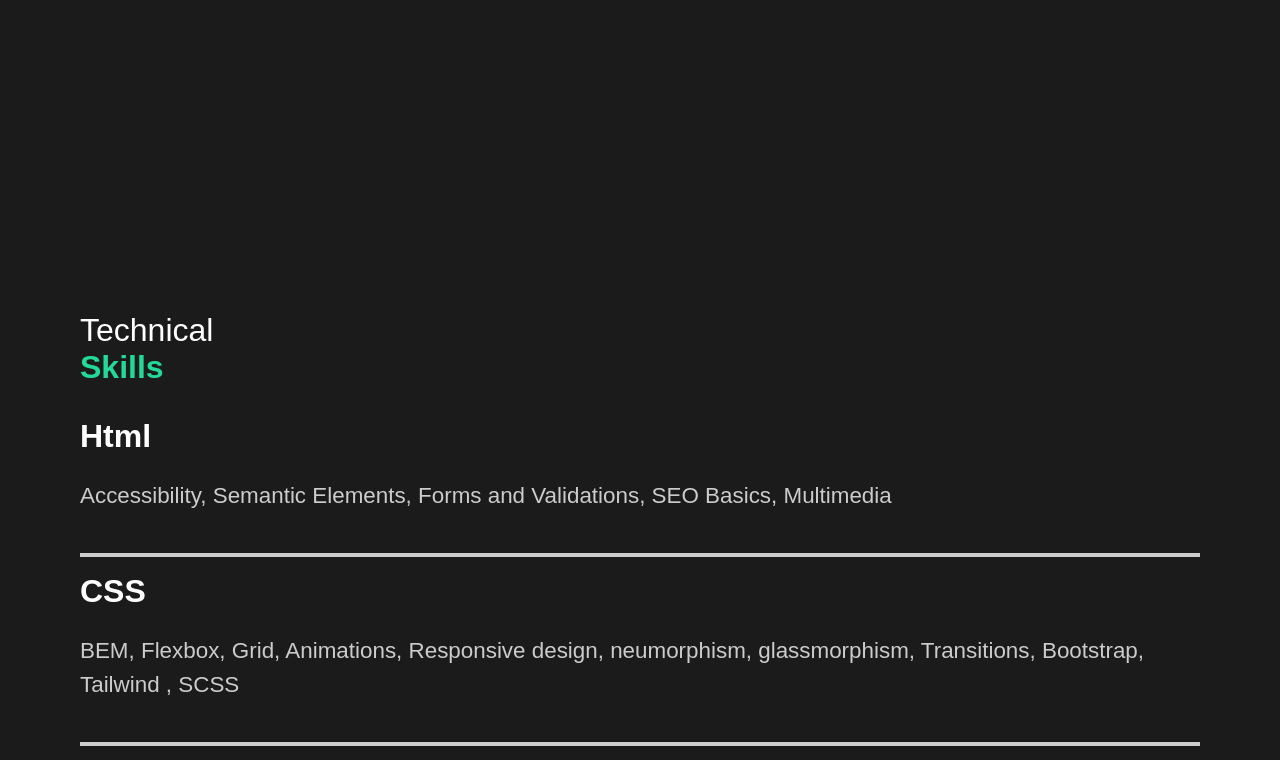
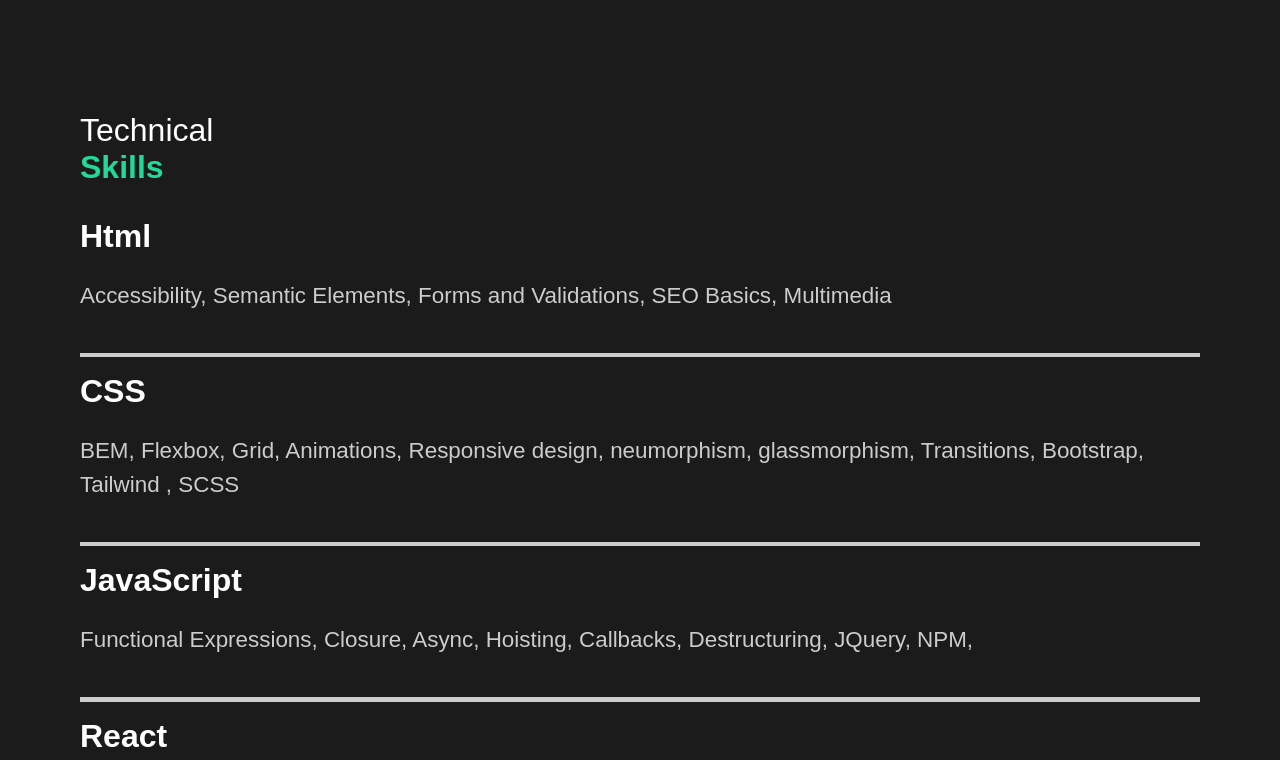
Before and after one commit to HectorGitt/portfolio-new, a React (Create React App) app: page / in a window 1280 px wide. Shown: the part 800-1560 px from the top of the page. Built offline with nearby package versions, Linux system fonts and the light colour scheme; a web font is replaced by a local one.

Commit message:
remove excess padding

```diff
--- a/src/components/FaqSection.js
+++ b/src/components/FaqSection.js
@@ -68,8 +68,8 @@ const FaqSection = () => {
 };
 
 const FaqStyle = styled(LayoutStyle)`
-  margin-top: 200px;
   display: block;
+  height: fit-content;
   max-width:100%;
   @media (max-width: 900px) {
     margin-top: 0;
```
